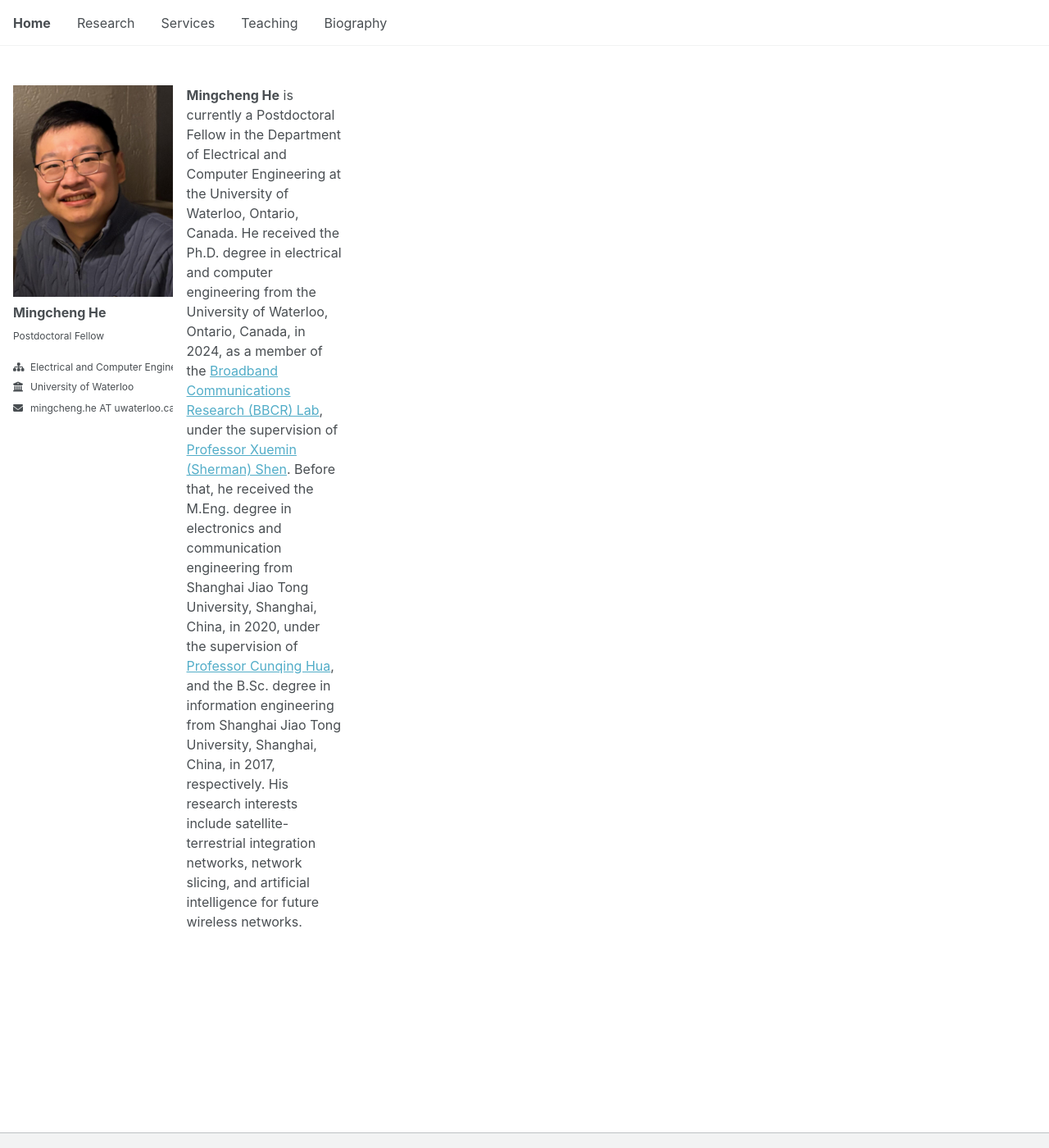
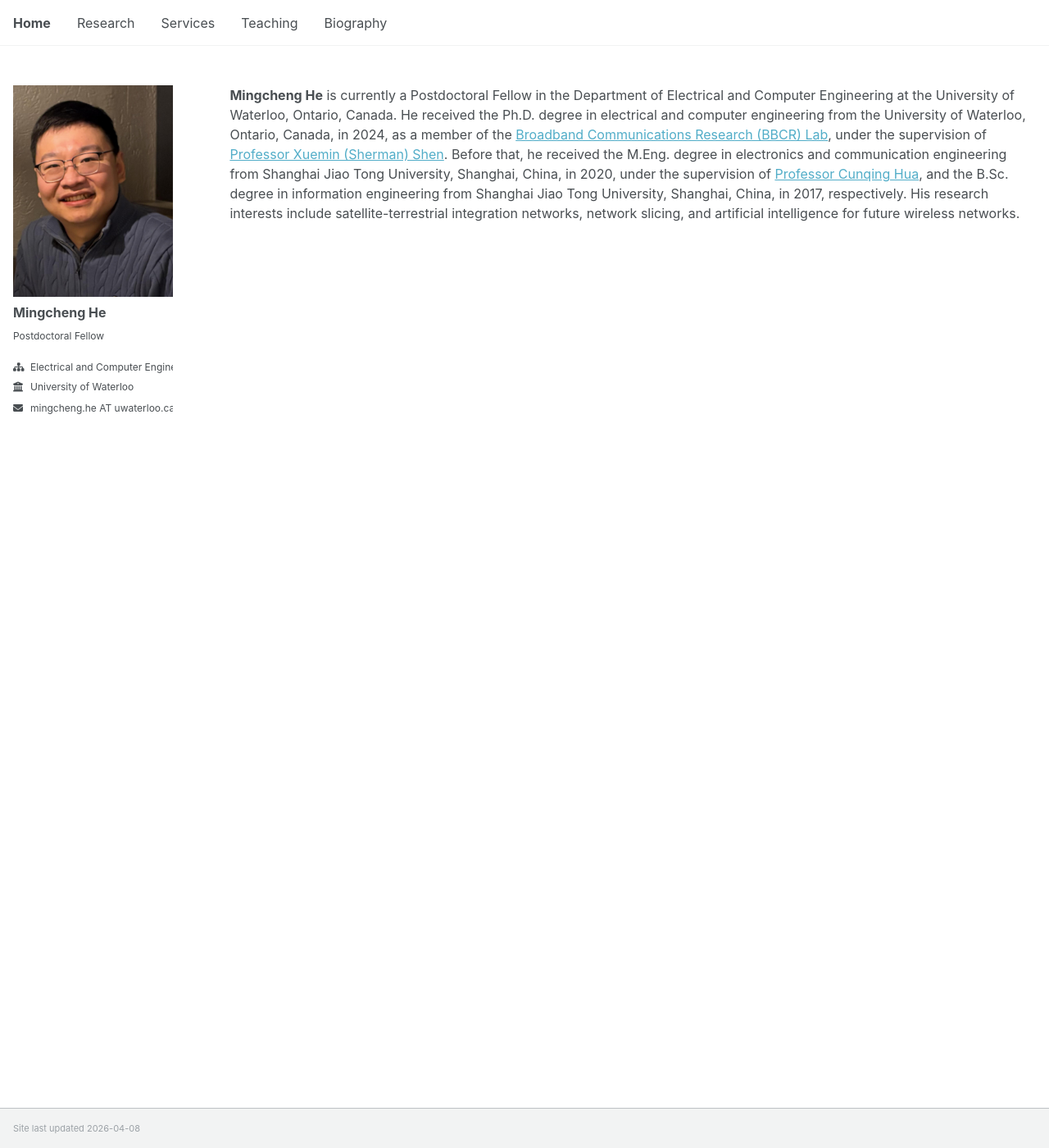
Before and after one commit to mingcheng-he/mingcheng-he.github.io, a Jekyll site: the page built from _pages/about.md, in a window 1280 px wide and 1400 px high. Shown: the whole window at 82% size. Built offline with Jekyll 4.4.1, drawn with Linux system fonts in a browser that asks for light colours; a script that is not in the unit is left out.

Commit message:
Update _archive.scss

```diff
--- a/_sass/layout/_archive.scss
+++ b/_sass/layout/_archive.scss
@@ -5,13 +5,6 @@
 .archive {
   margin-bottom: 2em;
 
-  @include breakpoint($large) {
-    @include span(6 of 12);
-    @include prefix(2 of 12);
-    @include suffix(2 of 12);
-  }
-
-  /*
   @include breakpoint($medium) {
     @include span(12 of 12);
   }
@@ -20,7 +13,6 @@
     @include span(10 of 12 last);
     @include prefix(0.5 of 12);
   }
-  */
 
   a {
     text-decoration: underline;
```
